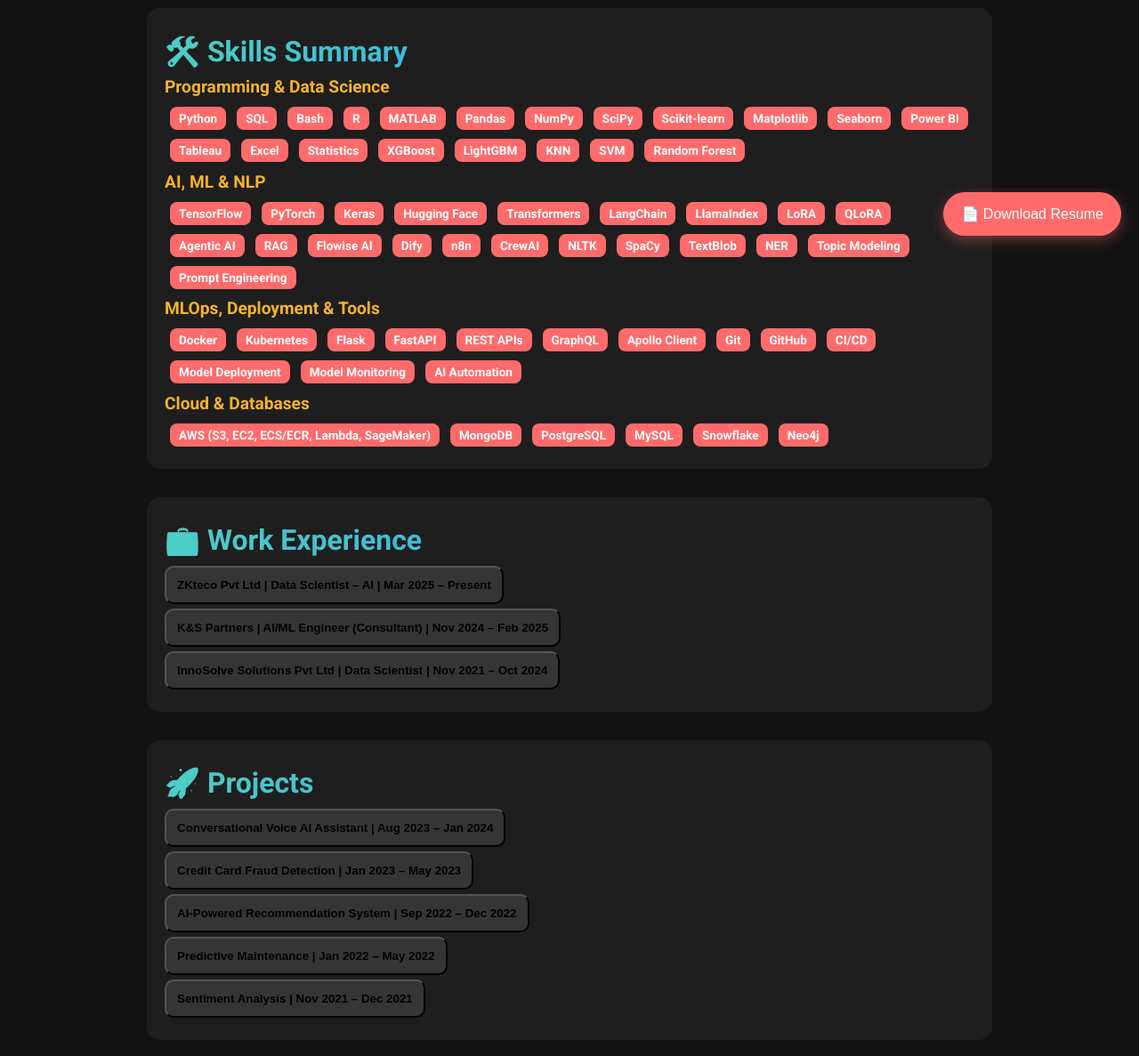
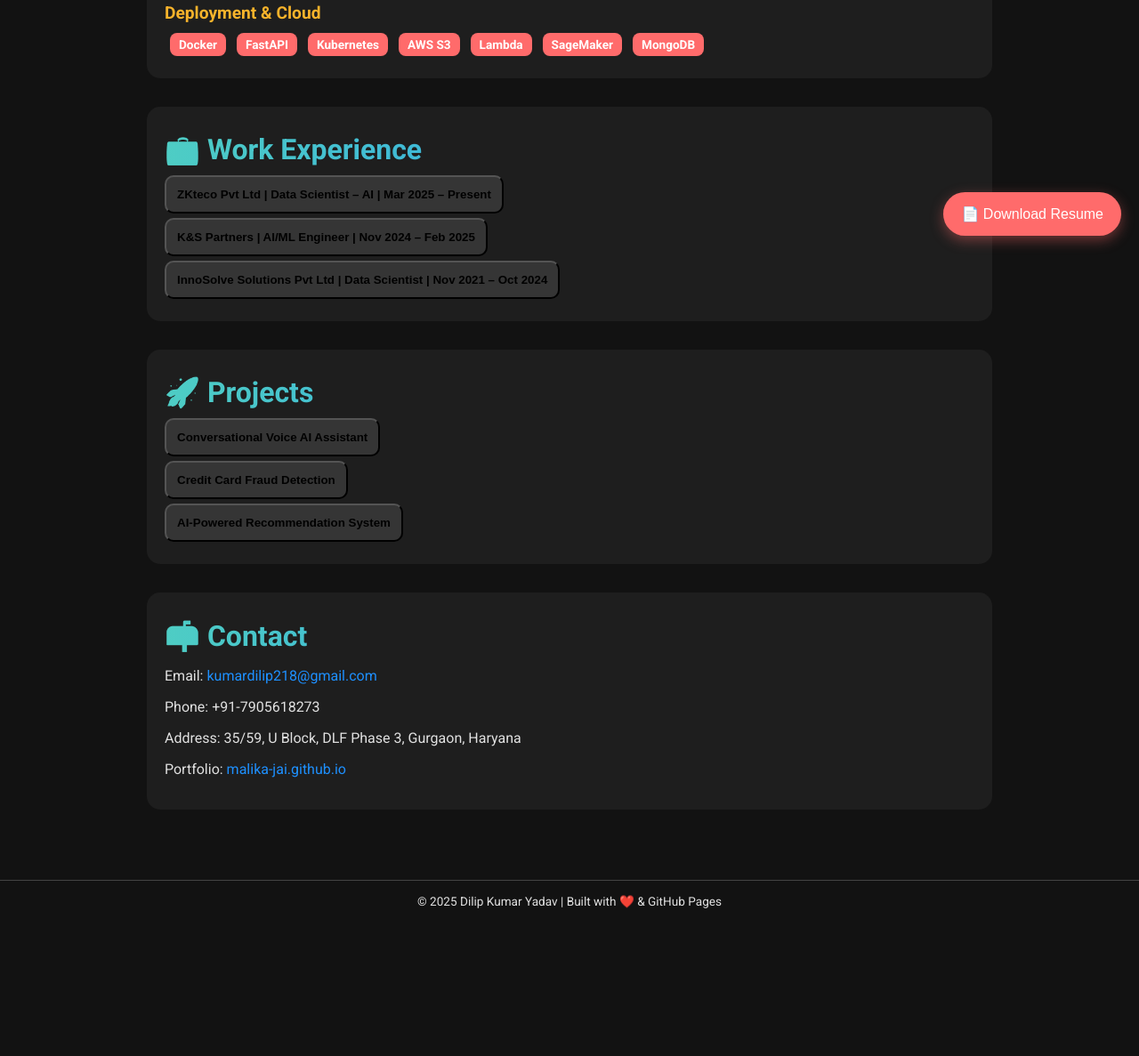
Before and after one commit to malika-jai/malika-jai.github.io, a plain HTML site: page index.html in a window 1280 px wide. Shown: the part 515-1702 px from the top of the page at 89% size. After the commit the page ends 1551 px from the top, so only its background shows below. Drawn offline with nearby package versions, Linux system fonts and the light colour scheme.

Commit message:
Update index.html

```diff
--- a/index.html
+++ b/index.html
@@ -15,14 +15,27 @@
     scroll-behavior: smooth;
     transition: background 0.3s, color 0.3s;
   }
+
   a { color: #1e90ff; text-decoration: none; }
   h1,h2,h3 { margin: 0.3em 0; }
   h1 { font-size: 2.5em; background: linear-gradient(90deg,#ff6b6b,#f7b32b); -webkit-background-clip: text; color: transparent; }
   h2 { font-size: 2em; background: linear-gradient(90deg,#4ecdc4,#1e90ff); -webkit-background-clip: text; color: transparent; }
   h3 { font-size: 1.2em; color: #f7b32b; }
-  nav { position: sticky; top: 0; background: rgba(18,18,18,0.95); padding: 10px 20px; display: flex; justify-content: space-between; align-items: center; border-bottom: 1px solid #444; z-index: 1000; }
+
+  nav {
+    position: sticky;
+    top: 0;
+    background: rgba(18,18,18,0.95);
+    padding: 10px 20px;
+    display: flex;
+    justify-content: space-between;
+    align-items: center;
+    border-bottom: 1px solid #444;
+    z-index: 1000;
+  }
   nav a { margin-left: 20px; font-weight: 500; transition: 0.3s; }
   nav a:hover { color: #ff6b6b; }
+
   .container { max-width: 950px; margin: auto; padding: 20px; }
   section { margin-bottom: 2em; padding: 20px; border-radius: 15px; background: rgba(255,255,255,0.05); transition: transform 0.3s; }
   section:hover { transform: scale(1.02); }
@@ -31,16 +44,47 @@
   li { margin: 0.5em 0; }
 
   /* Skills */
-  .skills span { display: inline-block; margin: 5px 6px; padding: 5px 10px; border-radius: 8px; background: #ff6b6b; font-size: 0.85em; font-weight: bold; color: #fff; transition: 0.3s; }
+  .skills span {
+    display: inline-block;
+    margin: 5px 6px;
+    padding: 5px 10px;
+    border-radius: 8px;
+    background: #ff6b6b;
+    font-size: 0.85em;
+    font-weight: bold;
+    color: #fff;
+    transition: 0.3s;
+  }
   .skills span:hover { transform: scale(1.1); }
 
   /* Collapsible */
-  .collapsible { background-color: rgba(255,255,255,0.1); cursor: pointer; padding: 12px; border-radius: 10px; font-weight: bold; transition: background 0.2s; }
+  .collapsible {
+    background-color: rgba(255,255,255,0.1);
+    cursor: pointer;
+    padding: 12px;
+    border-radius: 10px;
+    font-weight: bold;
+    transition: background 0.2s;
+  }
   .collapsible:hover { background-color: rgba(78,205,196,0.2); }
   .content { max-height: 0; overflow: hidden; transition: max-height 0.3s ease-out; padding-left:10px; margin-top:5px; }
 
   /* Floating Download Button */
-  .download-btn { position: fixed; right: 20px; bottom: 20px; background: #ff6b6b; color: white; border: none; border-radius: 50px; padding: 15px 20px; font-size: 1em; cursor: pointer; box-shadow: 0px 5px 15px rgba(255,107,107,0.4); transition: 0.3s; z-index: 1001; }
+  .download-btn {
+    position: fixed;
+    right: 20px;
+    bottom: 20px;
+    background: #ff6b6b;
+    color: white;
+    border: none;
+    border-radius: 50px;
+    padding: 15px 20px;
+    font-size: 1em;
+    cursor: pointer;
+    box-shadow: 0px 5px 15px rgba(255,107,107,0.4);
+    transition: 0.3s;
+    z-index: 1001;
+  }
   .download-btn:hover { background: #f7b32b; color: #121212; }
 
   /* Footer */
@@ -73,87 +117,39 @@
 
   <section id="summary">
     <h2>💼 Professional Summary</h2>
-    <p>Results-driven AI/ML and NLP engineer skilled in Machine Learning, Deep Learning, and Generative AI. Expert in fine-tuning LLMs (LoRA, QLoRA), agentic AI, and RAG frameworks using LangChain, LlamaIndex, Transformers, Hugging Face, and vector DBs. Delivered <span class="highlight">30–40% performance improvements</span> by designing multimodal pipelines and optimizing inference workflows. Experienced in deploying production-grade solutions leveraging Python, SQL, MongoDB, Docker, AWS, and REST APIs.</p>
-  </section>
-
-  <section id="education">
-    <h2>🎓 Education</h2>
-    <ul>
-      <li>M.Tech, IIIT Delhi – 86.2%</li>
-      <li>B.Tech, DPU – 78%</li>
-      <li>12th & 10th, Kendriya Vidyalaya – 70% & 74%</li>
-    </ul>
+    <p>AI/ML engineer and NLP specialist with expertise in Machine Learning, Deep Learning, and Generative AI. Skilled in fine-tuning LLMs (LoRA, QLoRA), agentic AI, and RAG frameworks using LangChain, LlamaIndex, Transformers, Hugging Face, and vector DBs. Experienced in Python, SQL, MongoDB, Docker, AWS, and REST APIs. Delivered <span class="highlight">30–40% performance improvements</span> through multimodal pipelines and inference optimization.</p>
   </section>
 
   <section id="skills">
     <h2>🛠️ Skills Summary</h2>
     <h3>Programming & Data Science</h3>
-    <div class="skills"><span>Python</span><span>SQL</span><span>Bash</span><span>R</span><span>MATLAB</span><span>Pandas</span><span>NumPy</span><span>SciPy</span><span>Scikit-learn</span><span>Matplotlib</span><span>Seaborn</span><span>Power BI</span><span>Tableau</span><span>Excel</span><span>Statistics</span><span>XGBoost</span><span>LightGBM</span><span>KNN</span><span>SVM</span><span>Random Forest</span></div>
-
+    <div class="skills"><span>Python</span><span>SQL</span><span>R</span><span>MATLAB</span><span>Pandas</span><span>NumPy</span><span>Scikit-learn</span><span>Matplotlib</span><span>Seaborn</span></div>
     <h3>AI, ML & NLP</h3>
-    <div class="skills"><span>TensorFlow</span><span>PyTorch</span><span>Keras</span><span>Hugging Face</span><span>Transformers</span><span>LangChain</span><span>LlamaIndex</span><span>LoRA</span><span>QLoRA</span><span>Agentic AI</span><span>RAG</span><span>Flowise AI</span><span>Dify</span><span>n8n</span><span>CrewAI</span><span>NLTK</span><span>SpaCy</span><span>TextBlob</span><span>NER</span><span>Topic Modeling</span><span>Prompt Engineering</span></div>
-
-    <h3>MLOps, Deployment & Tools</h3>
-    <div class="skills"><span>Docker</span><span>Kubernetes</span><span>Flask</span><span>FastAPI</span><span>REST APIs</span><span>GraphQL</span><span>Apollo Client</span><span>Git</span><span>GitHub</span><span>CI/CD</span><span>Model Deployment</span><span>Model Monitoring</span><span>AI Automation</span></div>
-
-    <h3>Cloud & Databases</h3>
-    <div class="skills"><span>AWS (S3, EC2, ECS/ECR, Lambda, SageMaker)</span><span>MongoDB</span><span>PostgreSQL</span><span>MySQL</span><span>Snowflake</span><span>Neo4j</span></div>
+    <div class="skills"><span>TensorFlow</span><span>PyTorch</span><span>Keras</span><span>Transformers</span><span>LangChain</span><span>LlamaIndex</span><span>LoRA</span><span>QLoRA</span><span>RAG</span></div>
+    <h3>Deployment & Cloud</h3>
+    <div class="skills"><span>Docker</span><span>FastAPI</span><span>Kubernetes</span><span>AWS S3</span><span>Lambda</span><span>SageMaker</span><span>MongoDB</span></div>
   </section>
 
   <section id="experience">
     <h2>💼 Work Experience</h2>
+    <button class="collapsible">ZKteco Pvt Ltd | Data Scientist – AI | Mar 2025 – Present</button>
+    <div class="content"><ul><li>Agentic AI platform for tariff classification and duty calculation using LangChain, FAISS, Hugging Face LLMs.</li><li>LoRA/QLoRA/PEFT fine-tuning; AWS S3/EC2/ECS/ECR deployment; monitoring dashboards.</li><li>Precision@K=0.91, Recall@K=0.87, 60% workload reduction, 2.3x faster approvals.</li></ul></div>
 
-    <button class="collapsible">ZKteco Pvt Ltd | Data Scientist – AI | Mar 2025 – Present</button>
-    <div class="content"><ul>
-      <li>Agentic AI platform automating tariff classification, declaration validation, duty calculation, goods valuation using LangChain, FAISS, Hugging Face LLMs, MiniLM embeddings.</li>
-      <li>Fine-tuning: LoRA, QLoRA, PEFT, CoT, RLHF; Deployment on AWS (S3, EC2, ECS/ECR) with monitoring dashboards.</li>
-      <li>Precision@K=0.91, Recall@K=0.87, MMR=0.82, 32% lower perplexity; ~60% manual workload reduction; approvals 2.3x faster.</li>
-    </ul></div>
-
-    <button class="collapsible">K&S Partners | AI/ML Engineer (Consultant) | Nov 2024 – Feb 2025</button>
-    <div class="content"><ul>
-      <li>OCR–LLM system for legal document intelligence using pdfplumber, OpenCV, Tesseract, Camelot; JSON pipelines with OpenAI embeddings and Pinecone.</li>
-      <li>Interactive Q&A chatbot via LlamaIndex + OpenAI LLMs; BLEU=0.79, ROUGE-L=0.76; 45% latency reduction; 28% lower perplexity.</li>
-      <li>Reduced manual legal review by 75%, efficiency +58% with near real-time retrieval.</li>
-    </ul></div>
+    <button class="collapsible">K&S Partners | AI/ML Engineer | Nov 2024 – Feb 2025</button>
+    <div class="content"><ul><li>OCR–LLM system for legal document intelligence (pdfplumber, OpenCV, Tesseract, Camelot).</li><li>Interactive Q&A via LlamaIndex + OpenAI embeddings; BLEU=0.79, ROUGE-L=0.76.</li><li>Reduced manual review 75%, boosted efficiency 58%.</li></ul></div>
 
     <button class="collapsible">InnoSolve Solutions Pvt Ltd | Data Scientist | Nov 2021 – Oct 2024</button>
-    <div class="content"><ul>
-      <li>Enterprise-scale multi-PDF chatbot leveraging Anthropic Claude LLM, Titan embeddings, FAISS; deployed on AWS Bedrock, Lambda, S3.</li>
-      <li>Evaluation metrics: ROUGE-1=0.81, BLEU=0.76, Recall@5=0.89, MRR=0.85; autoscaling, CI/CD, latency optimization; 48% workload reduction.</li>
-      <li>Random Forest model for undeclared goods/valuation anomalies; SHAP feature explainability; Accuracy=88%, F1=0.91; financial exposure reduced 42%.</li>
-    </ul></div>
+    <div class="content"><ul><li>Multi-PDF chatbot with Anthropic Claude LLM, Titan embeddings, FAISS; AWS Bedrock/Lambda/S3 deployment.</li><li>Random Forest compliance model; SHAP explainability; Accuracy=88%, F1=0.91, reduced financial exposure 42%.</li></ul></div>
   </section>
 
   <section id="projects">
     <h2>🚀 Projects</h2>
-
-    <button class="collapsible">Conversational Voice AI Assistant | Aug 2023 – Jan 2024</button>
-    <div class="content"><ul>
-      <li>OpenAI Whisper STT + pyttsx3/gTTS TTS; FastAPI microservice, Docker container, AWS ECS/Lambda deployment.</li>
-      <li>LoRA fine-tuning for domain-specific handling; ~94% STT accuracy across accents.</li>
-    </ul></div>
-
-    <button class="collapsible">Credit Card Fraud Detection | Jan 2023 – May 2023</button>
-    <div class="content"><ul>
-      <li>XGBoost on imbalanced dataset; SMOTE resampling, SHAP interpretability.</li>
-      <li>FastAPI service, AWS Lambda deployment with S3 batch scoring; 96% precision, 94% recall.</li>
-    </ul></div>
-
-    <button class="collapsible">AI-Powered Recommendation System | Sep 2022 – Dec 2022</button>
-    <div class="content"><ul>
-      <li>Collaborative & content-based filtering; Matrix Factorization + KNN; LoRA fine-tuning; 85% accuracy, 92% precision.</li>
-    </ul></div>
-
-    <button class="collapsible">Predictive Maintenance | Jan 2022 – May 2022</button>
-    <div class="content"><ul>
-      <li>Multivariate LSTM using real-time sensor data; FastAPI microservice, Dockerized, AWS ECS/ECR deployment; 93% classification accuracy, 35% downtime reduction.</li>
-    </ul></div>
-
-    <button class="collapsible">Sentiment Analysis | Nov 2021 – Dec 2021</button>
-    <div class="content"><ul>
-      <li>NLTK, Scikit-learn, TensorFlow; REST API, Docker, AWS deployment; 91% accuracy on 10K+ social media texts.</li>
-    </ul></div>
+    <button class="collapsible">Conversational Voice AI Assistant</button>
+    <div class="content"><ul><li>Whisper STT + pyttsx3/gTTS TTS, FastAPI, Docker, AWS ECS/Lambda; LoRA fine-tuning, 94% STT accuracy.</li></ul></div>
+    <button class="collapsible">Credit Card Fraud Detection</button>
+    <div class="content"><ul><li>XGBoost, SMOTE, SHAP, FastAPI + AWS Lambda; 96% precision, 94% recall.</li></ul></div>
+    <button class="collapsible">AI-Powered Recommendation System</button>
+    <div class="content"><ul><li>Collaborative & content filtering, KNN, Matrix Factorization, LoRA fine-tuning; 85% accuracy, 92% precision.</li></ul></div>
   </section>
 
   <section id="contact">
@@ -168,11 +164,13 @@
 
 <button class="download-btn" onclick="downloadPDF()">📄 Download Resume</button>
 
-<footer>© 2025 Dilip Kumar Yadav | Built with ❤️ & GitHub Pages</footer>
+<footer>
+  © 2025 Dilip Kumar Yadav | Built with ❤️ & GitHub Pages
+</footer>
 
 <script src="https://cdnjs.cloudflare.com/ajax/libs/jspdf/2.5.1/jspdf.umd.min.js"></script>
 <script>
-  // Collapsible sections
+  // Collapsible
   const coll = document.getElementsByClassName("collapsible");
   for (let i = 0; i < coll.length; i++) {
     coll[i].addEventListener("click", function() {
@@ -183,14 +181,19 @@
   }
 
   // Theme toggle
-  function toggleTheme() { document.body.classList.toggle('light'); document.body.classList.toggle('dark'); }
+  function toggleTheme() {
+    document.body.classList.toggle('light');
+    document.body.classList.toggle('dark');
+  }
 
   // PDF download using jsPDF
   function downloadPDF() {
     const { jsPDF } = window.jspdf;
     const doc = new jsPDF('p', 'pt', 'a4');
     doc.html(document.body, {
-      callback: function(doc) { doc.save("Dilip_Kumar_Yadav_Resume.pdf"); },
+      callback: function(doc) {
+        doc.save("Dilip_Kumar_Yadav_Resume.pdf");
+      },
       x: 20,
       y: 20,
       html2canvas: { scale: 0.5 }
```
